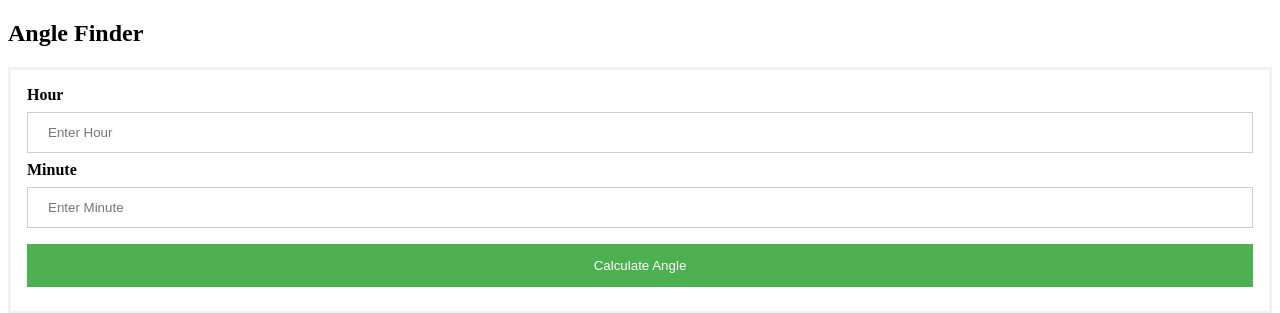
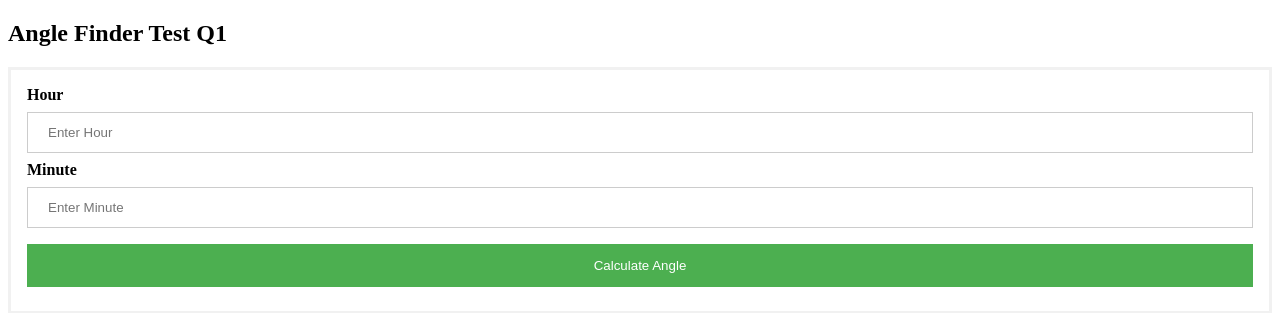
Before and after one commit to kaarumugam/Clock_angle_finder_Python, a Flask app: page / in a window 1280 px wide. Shown: the top 313 px of the page. Run offline with Flask 2, Linux system fonts and the light colour scheme.

Commit message:
Changed in line 80

```diff
--- a/flask_app/templates/index.html
+++ b/flask_app/templates/index.html
@@ -77,7 +77,7 @@
 </style>
 <body>
 
-	<h2>Angle Finder</h2>
+	<h2>Angle Finder Test Q1</h2>
 	<!--Step 1 : Adding HTML-->
 	<form action="result" method="POST">
 
```
